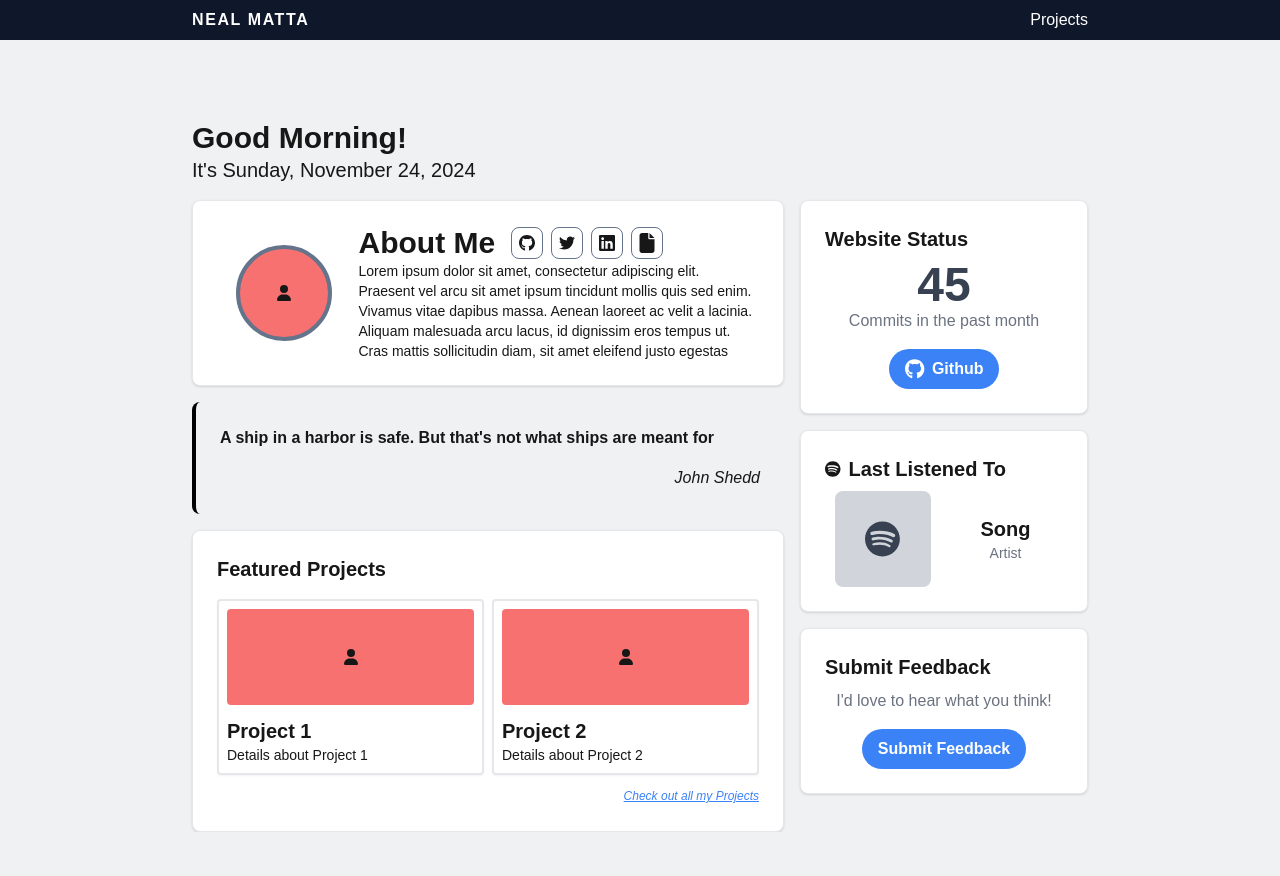
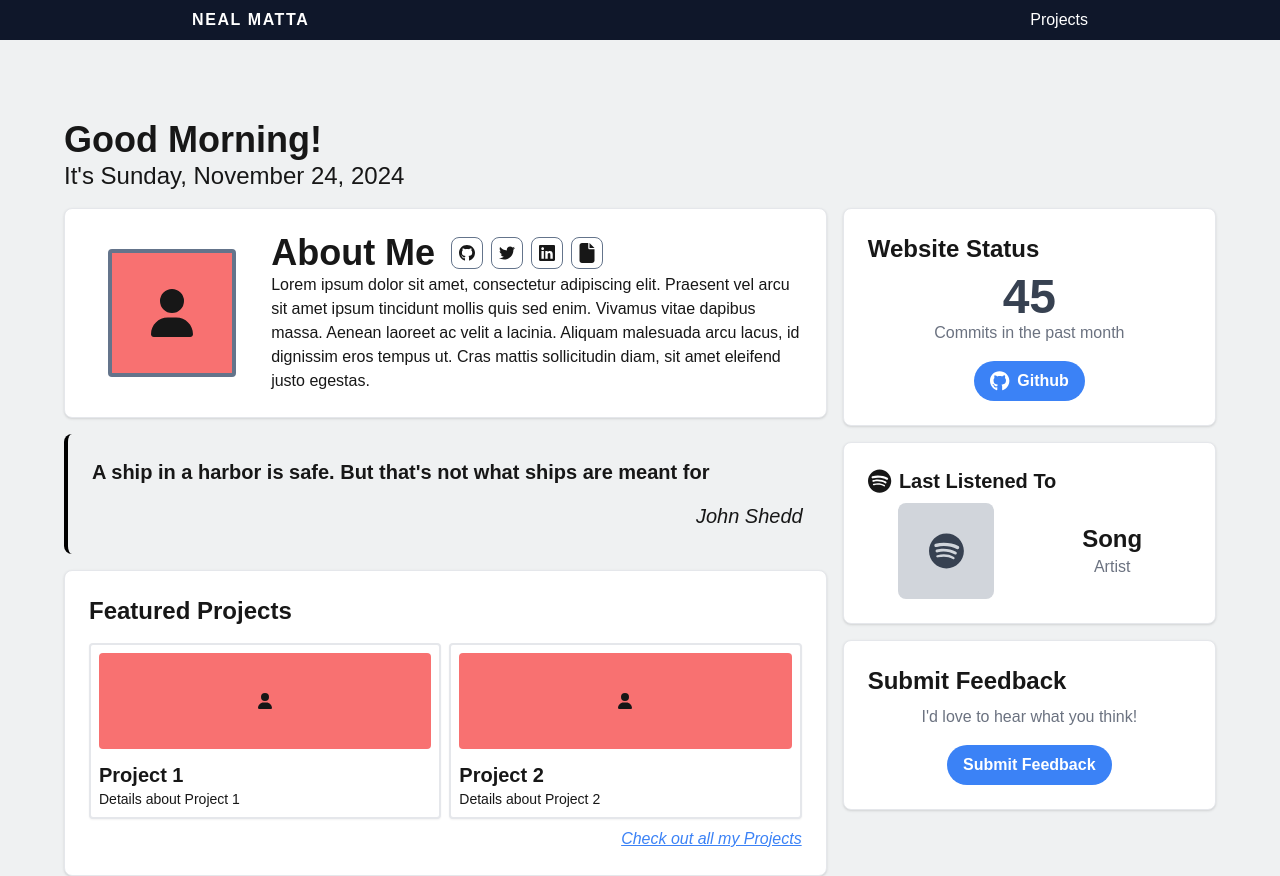
Before and after one commit to NealMatta/personal-website, a Next.js app: page / in a window 1280 px wide. Before the commit the page ends 832 px from the top, so only its background shows below. Built offline with nearby package versions, Linux system fonts and the light colour scheme.

Commit message:
Made everything a bit bigger

```diff
--- a/app/layout.tsx
+++ b/app/layout.tsx
@@ -16,7 +16,7 @@ export default function RootLayout({
     <html lang="en">
       <body>
         <NavBar />
-        <div className="max-w-5xl mx-auto px-4 sm:px-6 lg:px-16">
+        <div className="max-w-7xl mx-auto px-4 sm:px-6 lg:px-16">
           <div className="mt-5 md:mt-20">{children}</div>
         </div>
       </body>
--- a/src/components/About/About.tsx
+++ b/src/components/About/About.tsx
@@ -7,37 +7,26 @@ import { faUser } from '@fortawesome/free-solid-svg-icons';
 export default function About() {
   return (
     <BarebonesCard>
-      <div className="flex flex-col md:flex-row gap-4 md:gap-2">
-        <div className="w-full md:w-1/4 ">
-          <div className="flex h-full items-center justify-center ">
-            <div className="flex space-x-2">
-              <div className="relative flex h-24 w-24 items-center justify-center rounded-full border-4 border-slate-500 bg-red-400 ">
-                <FontAwesomeIcon icon={faUser} />
-              </div>
-              {/* <Image
-            className=""
-            src="/next.svg"
-            alt="Next.js logo"
-            width={50}
-            height={50}
-            priority
-          /> */}
+      <div className="grid grid-cols-1 md:grid-cols-4 gap-4">
+        {/* Photo */}
+        <div className="col-span-1 flex items-center justify-center">
+          <div className="relative flex h-32 w-32 items-center justify-center rounded border-4 border-slate-500 bg-red-400">
+            <FontAwesomeIcon icon={faUser} className="text-5xl" />
           </div>
         </div>
-        </div>
-        <div className="w-full md:w-3/4">
-          <div className="flex flex-col">
-            <div className="flex gap-4 items-center ">
-              <h1 className="font-bold text-3xl">About Me </h1>
+
+        {/* Content */}
+        <div className="col-span-1 md:col-span-3 flex flex-col">
+          <div className="flex flex-col lg:flex-row gap-4 items-center">
+            <h1 className="font-bold text-4xl">About Me</h1>
             <SocialLinks />
           </div>
-            <div className="text-sm">
+          <div className="text-md">
             Lorem ipsum dolor sit amet, consectetur adipiscing elit. Praesent
             vel arcu sit amet ipsum tincidunt mollis quis sed enim. Vivamus
             vitae dapibus massa. Aenean laoreet ac velit a lacinia. Aliquam
             malesuada arcu lacus, id dignissim eros tempus ut. Cras mattis
-              sollicitudin diam, sit amet eleifend justo egestas
-            </div>
+            sollicitudin diam, sit amet eleifend justo egestas.
           </div>
         </div>
       </div>
--- a/src/components/PageHeader/PageHeader.tsx
+++ b/src/components/PageHeader/PageHeader.tsx
@@ -12,8 +12,8 @@ export default function PageHeader({ header, subHeader }: PageHeaderProps) {
 
   return (
     <div className="mb-4">
-      <h1 className="text-3xl font-bold">{resolve(header)}</h1>
-      <h3 className="text-xl">{resolve(subHeader)}</h3>
+      <h1 className="text-4xl font-bold">{resolve(header)}</h1>
+      <h3 className="text-2xl">{resolve(subHeader)}</h3>
     </div>
   );
 }
--- a/src/components/Projects/FeaturedProjects.tsx
+++ b/src/components/Projects/FeaturedProjects.tsx
@@ -17,7 +17,7 @@ export default function FeaturedProjects() {
         <div className="ml-auto text-right">
           <Link
             href="/projects"
-            className="text-xs italic underline text-blue-500 hover:text-blue-950"
+            className="text-md italic underline text-blue-500 hover:text-blue-950"
           >
             Check out all my Projects
           </Link>
--- a/src/components/Quotes/Quotes.tsx
+++ b/src/components/Quotes/Quotes.tsx
@@ -6,7 +6,7 @@ export default function Quotes() {
 
   return (
     <div className="block p-6 border-l-4 border-black rounded-lg">
-      <div className="flex flex-col gap-4">
+      <div className="flex flex-col gap-4 text-xl">
         <p className="font-bold">{randomQuote.quote}</p>
         <div className="justify-end">
           <p className="italic text-right">{randomQuote.source}</p>
--- a/src/components/Spotify/SpotifyCard.tsx
+++ b/src/components/Spotify/SpotifyCard.tsx
@@ -25,8 +25,8 @@ export default function SpotifyCard() {
 
         {/* Right Side: Song and Artist */}
         <div className="w-full flex flex-col justify-center items-center text-center">
-          <div className="text-xl font-bold">Song</div>
-          <div className="text-sm text-gray-500">Artist</div>
+          <div className="text-2xl font-bold">Song</div>
+          <div className="text-md text-gray-500">Artist</div>
         </div>
       </div>
     </BarebonesCard>
--- a/src/components/cards/BarebonesCard.tsx
+++ b/src/components/cards/BarebonesCard.tsx
@@ -10,6 +10,7 @@ interface BasicCardProps {
 export default function BarebonesCard({ title, children }: BasicCardProps) {
   // Max width needs to change. Need to figure that out
   const classValue = `block p-6 bg-white border rounded-lg shadow`;
+  const textSize = `text-2xl`;
 
   return (
     <div className={classValue}>
@@ -17,9 +18,9 @@ export default function BarebonesCard({ title, children }: BasicCardProps) {
       {title && (
         <div className="mb-2">
           {typeof title === 'string' ? (
-            <h2 className="font-bold text-xl">{title}</h2>
+            <h2 className={`font-bold ${textSize}`}>{title}</h2>
           ) : (
-            title
+            <div className={textSize}> {title} </div>
           )}
         </div>
       )}
```
Lines whose indentation alone changed are shown as unchanged.
